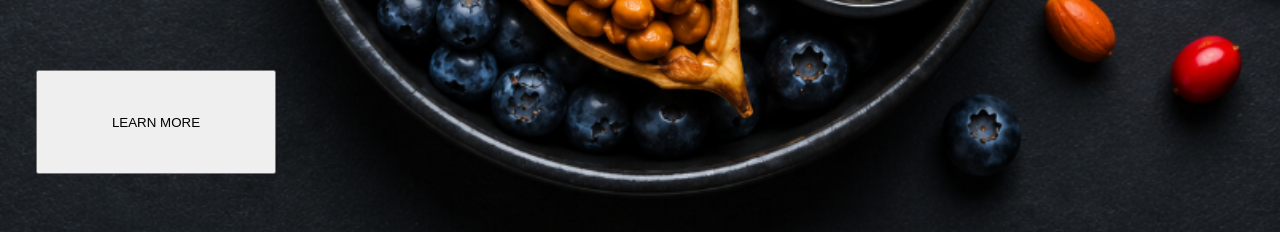
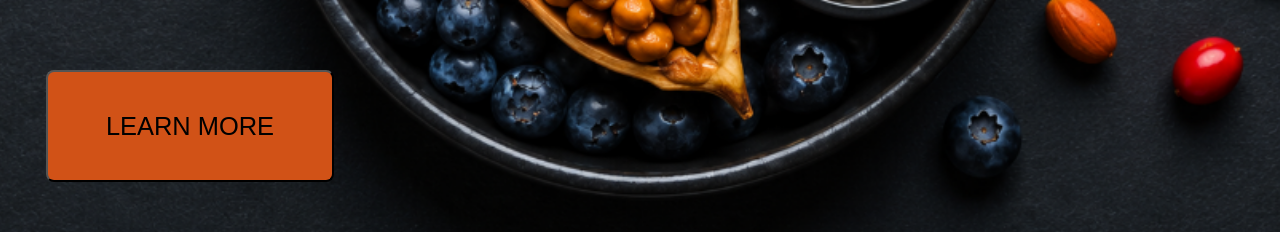
Before and after one commit to NeeloByron/ReactTS_UI_Challenge, a React (Vite) app: page / in a window 1280 px wide. Shown: the part 916-1148 px from the top of the page. Built offline with nearby package versions, Linux system fonts and the light colour scheme.

Commit message:
edited build to 'vite build' only

```diff
--- a/package.json
+++ b/package.json
@@ -5,7 +5,7 @@
   "type": "module",
   "scripts": {
     "dev": "vite",
-    "build": "tsc -b && vite build",
+    "build": "vite build",
     "lint": "eslint .",
     "preview": "vite preview"
   },
--- a/src/Component/2. Hero/HeroSec.Module.css
+++ b/src/Component/2. Hero/HeroSec.Module.css
@@ -1,6 +1,7 @@
 /*Main container for the hero section*/
 .mainContainerBackground {
-    height: 120vh;
+    display: flex;
+    min-height: 603px;
     width: 100%;
     background: url(@/assets/BerryBowl.png) no-repeat;
     background-size: cover;
@@ -12,7 +13,7 @@
 .text {
     display: inline-block;
     font-family: "Poppins", sans-serif;
-    margin-left: 20px;
+    margin-left: 30px;
     margin-top: 20px;
     margin-bottom: 100px;
 }
@@ -41,16 +42,6 @@
     margin-bottom: 100px;
 }
 
-.learnmore {
-    font-size: 20px;
-    color: #fff;
-    background-color: #FB6117;
-    text-decoration: none;
-    width: 120px;
-    height: auto;
-    border-radius: 10px;
-}
-
 .signup  {
     align-items: center;
     justify-content: center;
--- a/src/Component/2. Hero/HeroSec.tsx
+++ b/src/Component/2. Hero/HeroSec.tsx
@@ -7,7 +7,7 @@ export const HeroSec = () => {
       {/*Main section and background picture set*/}
        <div className='mainContainerBackground'>
 
-            {/*Restaurent name */}
+           {/*Restaurent name */}
              <div className='text'>
                <p className='P1'>Prelum Restraurant</p>
                <h1>Anida Dedelay</h1>
@@ -15,13 +15,13 @@ export const HeroSec = () => {
 
                {/*Learn more button*/}
                 <div className='learnmore'>
-                 <Button btnText='LEARN MORE' style={{width: '15rem', height: '6.5rem'}}/>
+                 <Button btnText='LEARN MORE' style={{width: '18rem', height: '7rem', fontSize: '1.59rem', borderRadius: '8px', backgroundColor: '#d15217'}}/>
                 </div>
-            </div>
+             </div>
 
             {/*Sign up button*/}
               <div className='signup'>
-                <Button btnText='SIGN IN' style={{width: '14rem', height: '5.5rem'}}/>
+                <Button btnText='SIGN IN' style={{width: '14rem', height: '5.5rem', fontSize: '1.59rem', borderRadius: '8px', backgroundColor: '#d15217'}}/>
               </div>
 
        </div>
--- a/src/Component/Button/Button.module.css
+++ b/src/Component/Button/Button.module.css
@@ -1,6 +1,5 @@
 button {
    color: #fff;
-   background-color: #FB6117;
    cursor: pointer;
    border: none;
 }
```
